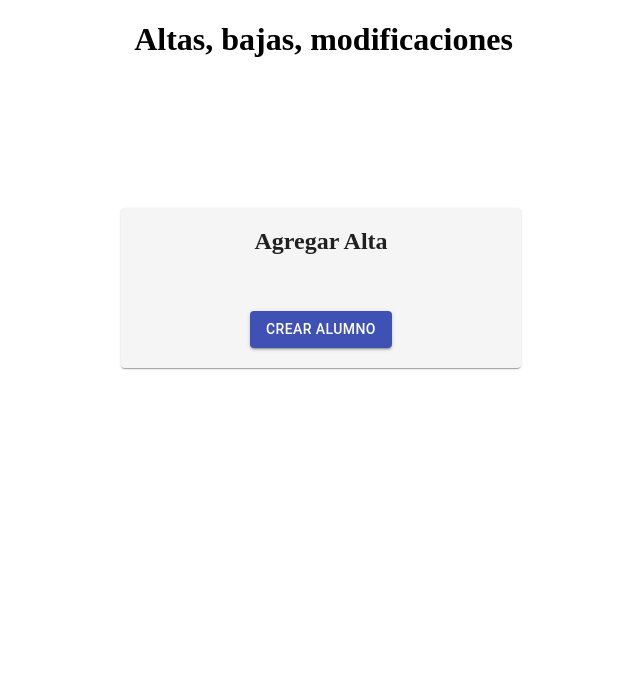
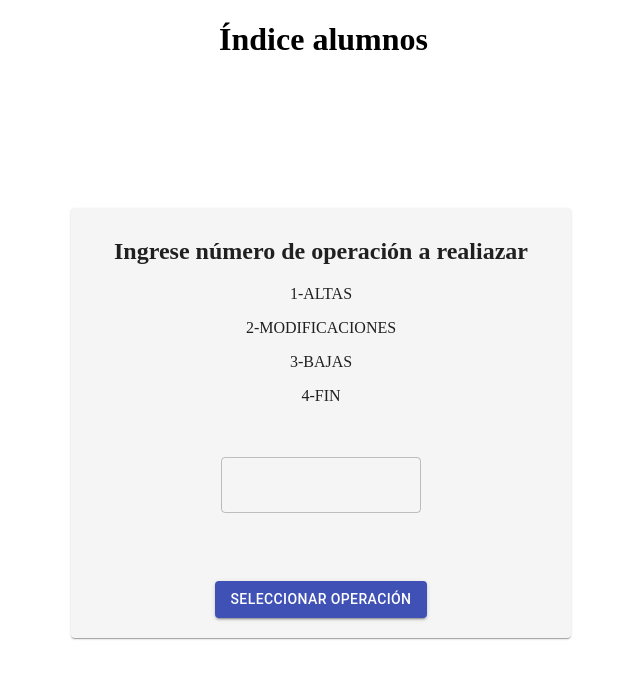
Before and after one commit to Desarrollos-Web-Urquiza/grandfather-project, a React (Create React App) app: page / in a window 1280 px wide. Shown: the top 678 px of the page, without its empty margins (319-959 px from the left). Built offline with nearby package versions, Linux system fonts and the light colour scheme; the HTML template or start-up script is replaced by a standard one.

Commit message:
'Indice alumnos' screen and 'keyEntry' component created

```diff
--- a/src/Routes.js
+++ b/src/Routes.js
@@ -1,14 +1,15 @@
 import { Switch, Route, BrowserRouter } from 'react-router-dom'
 import Home from './pages/home'
 import Create from './pages/create'
+import KeyEntry from './pages/keyEntry'
 import './styles/utils.css'
 
 const Routes = () => {
 	return (
 		<BrowserRouter>
 			<Switch>
-				{/*Home*/}
 				<Route exact path='/' component={ Home } />
+				<Route exact path='/ingresoClave/:operationNumber' component={ KeyEntry } />
 				<Route exact path='/alumnoAlta' component={ Create } />
 			</Switch>
 		</BrowserRouter>
--- a/src/pages/home.js
+++ b/src/pages/home.js
@@ -1,14 +1,18 @@
-import React from 'react';
+/* SIS ESCUELA – DATOS ALUMNOS */
+/* Ver. 1  -- SET 2021 */
+/* INDICE ALUMNOS  */
+import React, {useState}  from 'react';
 import { Helmet } from "react-helmet";
 import Card from '@material-ui/core/Card';
 import { grey } from '@material-ui/core/colors';
 import { withStyles } from '@material-ui/core/styles';
 import Button from '@material-ui/core/Button';
+import TextField from '@material-ui/core/TextField';
 
 const CardSelect = withStyles((theme) => ({
   root: {
     backgroundColor: grey[100],
-    width: 400,
+    maxWidth: 500,
     '&:hover': {
       backgroundColor: grey[100],
     },
@@ -16,20 +20,59 @@ const CardSelect = withStyles((theme) => ({
 }))(Card);
 
 const Home = props => {
+
+	const [data, setData] = useState("");
+	const [err, setErr] = useState(false);
+
+	const handleData = (e) =>	{
+		setErr(false)
+		console.log(e.target.value)
+		let operationNumber = e.target.value
+		if(operationNumber < 1 || operationNumber > 4)	{
+			e.target.value = ""
+			setData("")
+		}	else	{
+			setData(e.target.value )
+		}
+	}
+
+	const redirection = () =>	{
+		if(data == ""){
+			setErr("Datos invalidos")
+		}	else {
+			props.history.push('/ingresoClave/' + data)
+		}
+	}
+
 	return(
-		<div>
+		<div className="mainCenter">
 			<Helmet>
-				<title>Grandfather project - Altas, bajas, modificaciones</title>
+				<title>Grandfather project - Índice alumnos</title>
 			</Helmet>
-			<h1 align="center" style={{marginLeft: 5}}>Altas, bajas, modificaciones</h1>
-			<div  align="center" style={{marginTop: 150}}>
+			<h1   align="center"  style={{marginLeft: 5}}>Índice alumnos</h1>
+			<div align="center"  style={{marginTop: 150}}>
 				<div className="card-container">
 					<CardSelect style={{  paddingTop: 10, paddingBottom: 20 }} >
-					<h2 style={{marginTop: 10}}>Agregar Alta</h2>
+						<h2 >Ingrese número de operación a realiazar</h2>
+						<p>1-ALTAS</p>
+						<p>2-MODIFICACIONES</p>
+						<p>3-BAJAS</p>
+						<p>4-FIN</p>
 						<br />
 						<br />
-					<Button variant="contained" color="primary" onClick={()=> {props.history.push('/alumnoAlta')}}>
-						Crear alumno
+						<TextField
+							variant="outlined"
+							style={{marginBottom: 50, width: 200 }}
+							type="number"
+							InputProps={{ inputProps: { min: 0, max: 4 } }}
+							onChange={handleData}
+							error={err}
+						/>
+						<br />
+						{err && <p style={{color: "red"}}> {err} </p> }
+						<br />
+						<Button variant="contained" color="primary" onClick={()=> redirection()}>
+							Seleccionar operación
 						</Button>
 					</CardSelect>
 				</div>
--- /dev/null
+++ b/src/pages/keyEntry.js
@@ -0,0 +1,59 @@
+/* SIS ESCUELA – DATOS ALUMNOS */
+/* Ver. 1  -- SET 2021 */
+/* INGRESO CLAVE*/
+import React, {useState, useEffect}  from 'react';
+import { Helmet } from "react-helmet";
+import Card from '@material-ui/core/Card';
+import { grey } from '@material-ui/core/colors';
+import { withStyles } from '@material-ui/core/styles';
+import Button from '@material-ui/core/Button';
+import TextField from '@material-ui/core/TextField';
+
+const CardSelect = withStyles((theme) => ({
+  root: {
+    backgroundColor: grey[100],
+    maxWidth: 500,
+    '&:hover': {
+      backgroundColor: grey[100],
+    },
+  },
+}))(Card);
+
+const KeyEntry = props => {
+
+	const [operationNumber, setOperationNumber] = useState(null);
+
+	useEffect(() => {
+		let semiParams = window.location.href.split('/')
+		let paramsFinished = semiParams[4]
+		setOperationNumber(paramsFinished)
+	},[]);
+
+	return(
+		<div className="mainCenter">
+			<Helmet>
+				<title>Grandfather project - Ingreso de clave</title>
+			</Helmet>
+			<h1 align="center" style={{marginLeft: 5}}>Ingreso de clave</h1>
+			<div align="center"  style={{marginTop: 150}}>
+				<div className="card-container">
+					<CardSelect style={{  paddingTop: 10, paddingBottom: 20 }} >
+						<h2 >Ingrese DNI de alumno</h2>
+						<TextField
+							variant="outlined"
+							style={{marginBottom: 70, marginTop: 50, width: 200 }}
+							type="number"
+							InputProps={{ inputProps: { min: 0, max: 9 } }}
+						/>
+						<br />
+						<Button variant="contained" color="primary">
+							Realizar operación
+						</Button>
+					</CardSelect>
+				</div>
+			</div>
+		</div>
+	)
+}
+
+export default  KeyEntry  ;
--- a/src/styles/utils.css
+++ b/src/styles/utils.css
@@ -4,3 +4,11 @@
     flex-wrap: wrap;
     flex-direction: row;
 }
+.card-container{
+    padding: 0 30px 0 30px;
+}
+.mainCenter{
+    max-width: 40rem;
+    padding: 0 1rem;
+    margin: 1rem auto 0;
+}
```
Lines whose indentation alone changed are shown as unchanged.
